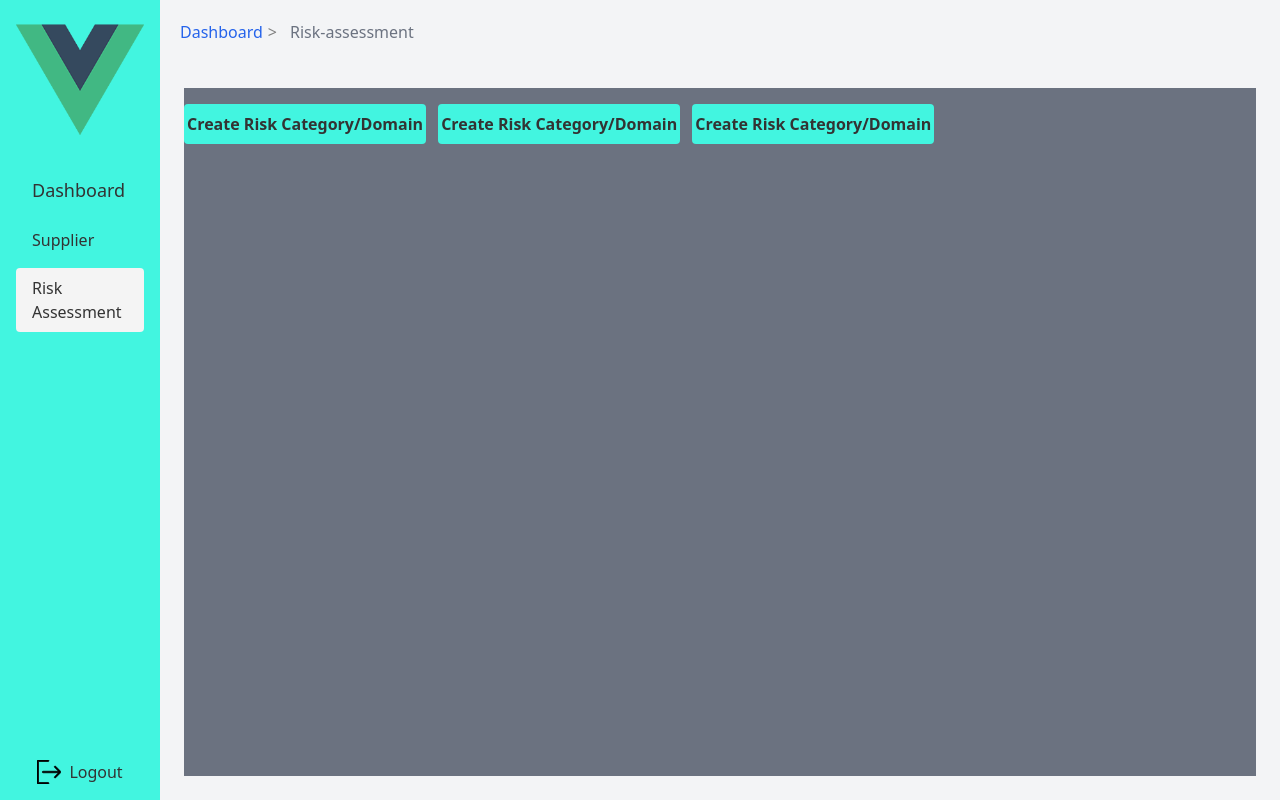
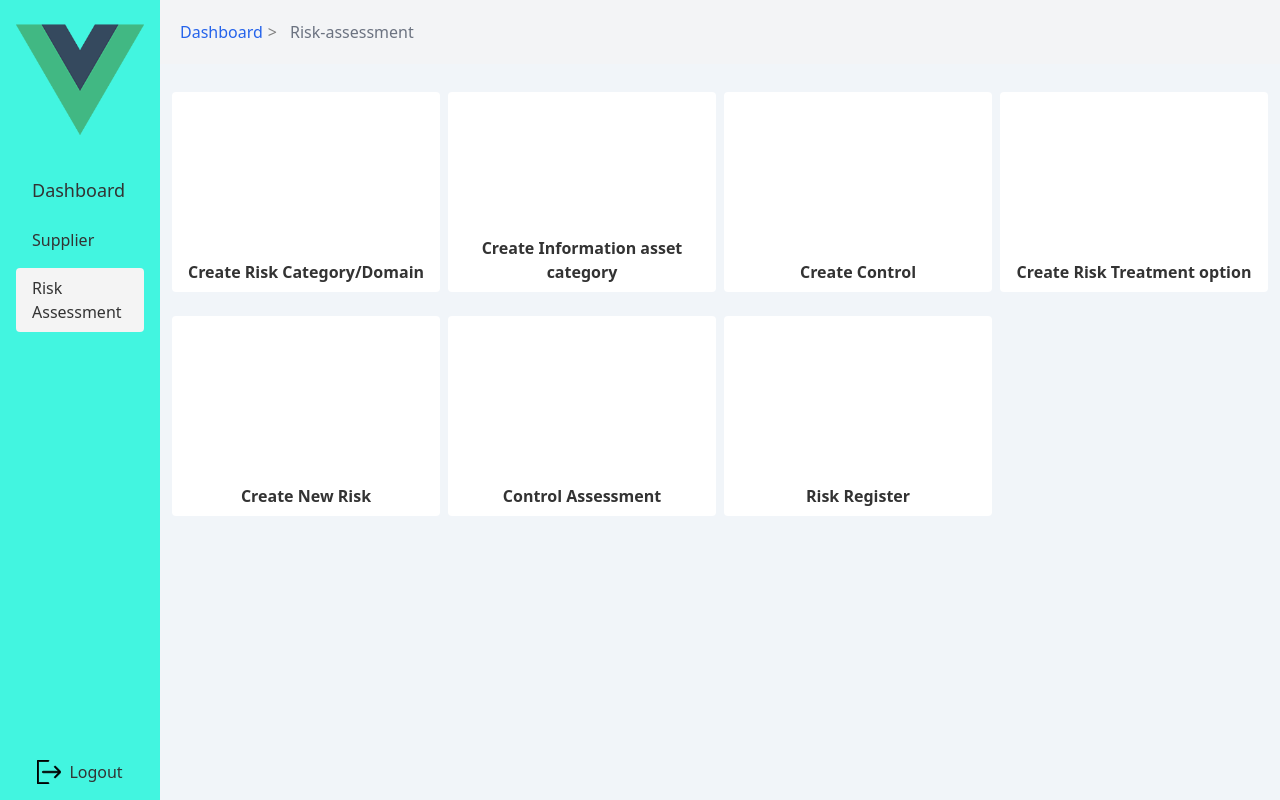
Before and after one commit to docility/docility-frontend, a Vue app: page /dashboard/risk-assessment in a window 1280 px wide. Built offline with nearby package versions, Linux system fonts and the light colour scheme; sample sign-in values are in the browser's storage.

Commit message:
add risk assessment

```diff
--- a/src/components/Dashboard.vue
+++ b/src/components/Dashboard.vue
@@ -67,8 +67,8 @@
     <!-- Main Content -->
     <main class="flex-1 flex flex-col h-full overflow-auto mt-20 md:mt-0">
       <bread-crumb />
-      <div class="flex-1 flex justify-center p-6 overflow-x-auto">
-        <div class="w-full min-w-full h-full min-h-[90%]">
+      <div class="flex-1 flex justify-center p-2 overflow-x-auto bg-slate-100">
+        <div class="w-full min-w-full h-full min-h-[100%]">
           <router-view></router-view>
         </div>
       </div>
--- a/src/components/NotFound.vue
+++ b/src/components/NotFound.vue
@@ -16,7 +16,7 @@ export default {
   name: 'NotFound',
   methods: {
     goBack() {
-      this.$router.push("dashboard/home");
+      this.$router.back(-1);
     }
   }
 }
--- /dev/null
+++ b/src/components/private/riskAssessment/menu/create-control.vue
@@ -0,0 +1,28 @@
+<template>
+  <div class="container flex flex-col w-full h-full overflow-hidden ">
+    <HeaderButton title="Create Control" :onClick="goBack" />
+    <div class="grid gap-2 grid-cols-4 w-[100%] p-1 items-center justify-center">
+        <h1>create-control</h1>
+    </div>
+  </div>
+
+</template>
+
+<script>
+import HeaderButton from '@/components/reuseable/HeaderButton.vue';
+
+export default {
+  components: {
+    HeaderButton
+  },
+    name: "create-control",
+    methods: {
+      goBack() {
+        this.$router.back(-1)
+      }
+    },
+    mounted() {
+      console.log("mounted")
+    }
+  }
+</script>
--- /dev/null
+++ b/src/components/private/riskAssessment/menu/create-controll-assessment.vue
@@ -0,0 +1,20 @@
+<template>
+  <div class="container flex flex-col w-full h-full overflow-hidden ">
+    <div class="grid gap-2 grid-cols-4 w-[100%] p-1 items-center justify-center">
+        <h1>create-controll-assessment</h1>
+    </div>
+  </div>
+
+</template>
+
+<script>
+  export default {
+    name: "create-controll-assessment",
+    methods: {
+
+    },
+    mounted() {
+      console.log("mounted")
+    }
+  }
+</script>
--- /dev/null
+++ b/src/components/private/riskAssessment/menu/create-information-asset.vue
@@ -0,0 +1,20 @@
+<template>
+  <div class="container flex flex-col w-full h-full overflow-hidden ">
+    <div class="grid gap-2 grid-cols-4 w-[100%] p-1 items-center justify-center">
+        <h1>create-information-asset</h1>
+    </div>
+  </div>
+
+</template>
+
+<script>
+  export default {
+    name: "create-information-asset",
+    methods: {
+
+    },
+    mounted() {
+      console.log("mounted")
+    }
+  }
+</script>
--- /dev/null
+++ b/src/components/private/riskAssessment/menu/create-risk-category.vue
@@ -0,0 +1,66 @@
+<template>
+  <div class="container flex flex-col w-full h-full overflow-hidden ">
+
+    <HeaderButton title="Create Risk Category" :onClick="goBack" />
+    <form @submit="submitRiskCategory">
+      <div class="grid gap-2 grid-cols-1 w-[100%] p-2 items-center justify-center mt-5 bg-primary-text">
+        <div class="mb-4">
+          <label class="block text-lg font-medium text-gray-700">Risk category/domain </label>
+          <input v-model="category" type="text" required  class="mt-1 block w-full p-2 border border-gray-300 rounded" />
+        </div>
+        <div class="mb-4">
+          <label class="block text-lg font-medium text-gray-700">Description of risk category/domain </label>
+          <textarea  v-model="description" rows="5" type="text" required class="mt-1 block w-full p-2 border border-gray-300 rounded text-lg" />
+        </div>
+      </div>
+      <button type="submit" class="w-full mt-4 bg-primary text-secondary-text font-semibold py-2 rounded hover:bg-secondary-alternate">Submit</button>
+    </form>
+  </div>
+
+</template>
+
+<script>
+import HeaderButton from '@/components/reuseable/HeaderButton.vue';
+import http from '@/helpers/http';
+import { toast } from 'vue3-toastify';
+
+  export default {
+    components: {
+      HeaderButton
+    },
+    data() {
+      return {
+        category: '',
+        description: ''
+      }
+    },
+    name: "create-risk-category",
+    methods: {
+      goBack() {
+        this.$router.push("/dashboard/risk-assessment")
+      },
+      reset() {
+        this.category = '';
+        this.description = '';
+      },
+      async submitRiskCategory(e) {
+        e.preventDefault()
+        try {
+          const response = await http.post("/api/risk-categories", { data: { category_domain: this.category, description: this.description } });
+          if (response.status == 200) {
+            toast.success("New Category Successfully Saved")
+          } else {
+            toast.success("Error on Saving Category")
+          }
+        } catch (error) {
+          toast.error("Internal Server Error: "+ error.response?.data?.error?.message)
+        } finally {
+          this.reset()
+        }
+      }
+    },
+    mounted() {
+      console.log("mounted")
+    }
+  }
+</script>
--- /dev/null
+++ b/src/components/private/riskAssessment/menu/create-template.vue
@@ -0,0 +1,20 @@
+<template>
+  <div class="container flex flex-col w-full h-full overflow-hidden ">
+    <div class="grid gap-2 grid-cols-4 w-[100%] p-1 items-center justify-center">
+        <h1>create-template</h1>
+    </div>
+  </div>
+
+</template>
+
+<script>
+  export default {
+    name: "create-template",
+    methods: {
+
+    },
+    mounted() {
+      console.log("mounted")
+    }
+  }
+</script>
--- /dev/null
+++ b/src/components/private/riskAssessment/menu/risk-registered.vue
@@ -0,0 +1,20 @@
+<template>
+  <div class="container flex flex-col w-full h-full overflow-hidden ">
+    <div class="grid gap-2 grid-cols-4 w-[100%] p-1 items-center justify-center">
+        <h1>registered-risk</h1>
+    </div>
+  </div>
+
+</template>
+
+<script>
+  export default {
+    name: "registered-risk",
+    methods: {
+
+    },
+    mounted() {
+      console.log("mounted")
+    }
+  }
+</script>
--- a/src/components/private/riskAssessment/risk-assessment.vue
+++ b/src/components/private/riskAssessment/risk-assessment.vue
@@ -1,21 +1,77 @@
 <template>
-  <div class="container flex flex-col w-full h-full overflow-hidden bg-gray-500">
-    <div class="grid gap-3 grid-cols-3 w-[70%]">
-      <button type="submit" class="w-full mt-4 bg-primary text-secondary-text font-semibold py-2 rounded hover:bg-secondary-alternate">Create Risk Category/Domain</button>
-      <button type="submit" class="w-full mt-4 bg-primary text-secondary-text font-semibold py-2 rounded hover:bg-secondary-alternate">Create Risk Category/Domain</button>
-      <button type="submit" class="w-full mt-4 bg-primary text-secondary-text font-semibold py-2 rounded hover:bg-secondary-alternate">Create Risk Category/Domain</button>
+  <div class="container flex flex-col w-full h-full overflow-hidden">
+    <div
+      class="grid gap-2 grid-cols-4 w-[100%] p-1 items-center justify-center"
+    >
+      <router-link
+        to="risk-assessment/create-risk-category"
+        type="submit"
+        class="w-full bg-primary-text mt-4 text-secondary-text font-semibold py-2 rounded hover:shadow-lg shadow-slate-300 hover:scale-2 buttons flex justify-center items-end"
+      >
+        Create Risk Category/Domain
+      </router-link>
+
+      <router-link
+        to="risk-assessment/create-information-asset"
+        type="submit"
+        class="w-full bg-primary-text mt-4 text-secondary-text font-semibold py-2 rounded hover:shadow-lg shadow-slate-300 hover:scale-2 buttons flex justify-center items-end"
+        >Create Information asset category
+      </router-link>
+      <router-link
+        to="risk-assessment/create-control"
+        type="submit"
+       class="w-full bg-primary-text mt-4 text-secondary-text font-semibold py-2 rounded hover:shadow-lg shadow-slate-300 hover:scale-2 buttons flex justify-center items-end"
+        >Create Control
+      </router-link>
+      <router-link
+        to="risk-assessment/create-risk-template"
+        type="submit"
+        class="w-full bg-primary-text mt-4 text-secondary-text font-semibold py-2 rounded hover:shadow-lg shadow-slate-300 hover:scale-2 buttons flex justify-center items-end"
+        >Create Risk Treatment option
+      </router-link>
+      <router-link
+        to="risk-assessment/create-risk"
+        type="submit"
+        class="w-full bg-primary-text mt-4 text-secondary-text font-semibold py-2 rounded hover:shadow-lg shadow-slate-300 hover:scale-2 buttons flex justify-center items-end"
+        >Create New Risk
+      </router-link>
+      <router-link
+        to="risk-assessment/create-control-assessment"
+        type="submit"
+        class="w-full bg-primary-text mt-4 text-secondary-text font-semibold py-2 rounded hover:shadow-lg shadow-slate-300 hover:scale-2 buttons flex justify-center items-end"
+        >Control Assessment
+      </router-link>
+      <router-link
+        to="risk-assessment/risk-register"
+        type="submit"
+       class="w-full bg-primary-text mt-4 text-secondary-text font-semibold py-2 rounded hover:shadow-lg shadow-slate-300 hover:scale-2 buttons flex justify-center items-end"
+        >Risk Register
+      </router-link>
     </div>
   </div>
-
 </template>
 
 <script>
-  export default {
-    name: 'RiskAssessment',
-    data() {
-      return {
+export default {
+  name: "RiskAssessment",
+  data() {
+    return {};
+  },
+  methods: {
+    createRisk() {
+      this.$router.push("risk-assessment/create-risk");
+    },
+  },
+};
+</script>
 
-      }
-    }
-  }
-</script>
+<style>
+.buttons {
+  box-shadow: 1cm;
+  width: 100%;
+  height: 200px;
+  text-anchor: end;
+  text-align: center;
+  text-justify: auto;
+}
+</style>
--- /dev/null
+++ b/src/components/reuseable/HeaderButton.vue
@@ -0,0 +1,42 @@
+<template>
+  <div
+    class="w-full gap-2 p-5 flex flex-row justify-start items-center bg-white h-[70px]"
+  >
+    <svg class="hover:scale-110 cursor-pointer" @click="handleClick" xmlns="http://www.w3.org/2000/svg" viewBox="0 0 24 24" :width="iconSize" :height="iconSize">
+      <path d="M19 12H5M5 12l7-7M5 12l7 7" stroke="currentColor" stroke-width="2" stroke-linecap="round" stroke-linejoin="round"/>
+    </svg>
+    <h1 class="font-semibold">{{ title }}</h1>
+  </div>
+</template>
+
+<script>
+export default {
+  name: "BackArrowHeader",
+  props: {
+    title: {
+      type: String,
+      required: true,
+      default: ""
+    },
+    iconSize: {
+      type: String,
+      default: "24"
+    },
+    // Optional callback for click event
+    onClick: {
+      type: Function,
+      default: () => {}
+    }
+  },
+  methods: {
+    handleClick() {
+      // Trigger the onClick prop function when clicked
+      this.onClick();
+    }
+  }
+}
+</script>
+
+<style scoped>
+/* You can add custom styles if needed */
+</style>
--- a/src/router/index.js
+++ b/src/router/index.js
@@ -1,49 +1,96 @@
-import { createRouter, createWebHistory } from 'vue-router';
-import UserLogin from '@/components/public/UserLogin.vue';
-import Supplier from '@/components/private/supplier/supplier.vue';
-import Dashboard from '@/components/Dashboard.vue';
+import { createRouter, createWebHistory } from "vue-router";
+import UserLogin from "@/components/public/UserLogin.vue";
+import Supplier from "@/components/private/supplier/supplier.vue";
+import Dashboard from "@/components/Dashboard.vue";
+import NotFound from "@/components/NotFound.vue";
+import Home from "@/components/private/Home.vue";
+import RiskAssessment from "@/components/private/riskAssessment/risk-assessment.vue";
+import CreateRisk from "@/components/private/riskAssessment/menu/create-risk-category.vue"; // Import your actual component here
+import CreateControl from "@/components/private/riskAssessment/menu/create-control.vue";
+import CreateControllAssessment from "@/components/private/riskAssessment/menu/create-controll-assessment.vue";
+import CreateInformationAsset from "@/components/private/riskAssessment/menu/create-information-asset.vue";
+import CreateRiskCategory from "@/components/private/riskAssessment/menu/create-risk-category.vue";
+import CreateTemplate from "@/components/private/riskAssessment/menu/create-template.vue";
+import RiskRegistered from "@/components/private/riskAssessment/menu/risk-registered.vue";
 
-import NotFound from '@/components/NotFound.vue';
-import Home from '@/components/private/Home.vue';
-import RiskAssessment from '@/components/private/riskAssessment/risk-assessment.vue';
 // Define your routes
 const routes = [
-  { path: '/signin', name: 'signin', component: UserLogin },
-  // { path: '/view-grades', name: 'view-grades', component: ViewGrades },
+  { path: "/signin", name: "signin", component: UserLogin },
   {
-    path: '/dashboard',
-    name: 'dashboard',
+    path: "/dashboard",
+    name: "dashboard",
     component: Dashboard,
     children: [
-      { path: '', redirect: '/dashboard/home' }, // Redirect root dashboard to home
-      { path: 'home', name: 'home', component: Home },
-      { path: 'supplier', name: 'supplier', component: Supplier },
-      { path: 'risk-assessment', name: 'risk assessment', component: RiskAssessment },
-      { path: '/:catchAll(.*)', name: 'NotFound', component: NotFound }
-    ]
+      { path: "", redirect: "/dashboard/home" }, // Redirect root dashboard to home
+      { path: "home", name: "home", component: Home },
+      { path: "supplier", name: "supplier", component: Supplier },
+      {
+        path: "risk-assessment",
+        name: "risk-assessment",
+        component: RiskAssessment,
+      },
+      {
+        path: "risk-assessment/create-control",
+        name: "Create Control",
+        component: CreateControl,
+      },
+      {
+        path: "risk-assessment/create-control-assessment",
+        name: "Control Assessment",
+        component: CreateControllAssessment,
+      },
+      {
+        path: "risk-assessment/create-information-asset",
+        name: "Information Asset",
+        component: CreateInformationAsset,
+      },
+      {
+        path: "risk-assessment/create-risk",
+        name: "create-risk",
+        component: CreateRisk,
+      },
+      {
+        path: "risk-assessment/create-risk-category",
+        name: "Risk Category",
+        component: CreateRiskCategory,
+      },
+      {
+        path: "risk-assessment/create-risk-template",
+        name: "Risk template",
+        component: CreateTemplate,
+      },
+      {
+        path: "risk-assessment/risk-register",
+        name: "Risks",
+        component: RiskRegistered,
+      },
+      { path: "/:catchAll(.*)", name: "NotFound", component: NotFound },
+    ],
   },
-  { path: '/:catchAll(.*)', name: 'NotFound', component: NotFound }
+  { path: "/:catchAll(.*)", name: "NotFound", component: NotFound },
 ];
 
 // Create the router instance
 const router = createRouter({
   history: createWebHistory(),
-  routes
+  routes,
 });
 
 // Global navigation guard
 router.beforeEach((to, from, next) => {
-  const isAuthenticated = sessionStorage.getItem('jwt');
-
-  if (to.name !== 'signin' && !isAuthenticated && to.name !== 'register' && to.name !== 'view-grades') {
-    next({ name: 'signin' });
-  } else if (to.name === 'signin' && isAuthenticated) {
-    next({ name: '/dashboard' }); // Redirect to home if authenticated
+  const isAuthenticated = sessionStorage.getItem("jwt");
+  if (
+    to.name !== "signin" &&
+    !isAuthenticated &&
+    to.name !== "register" &&
+    to.name !== "view-grades"
+  ) {
+    next({ name: "signin" });
+  } else if (to.name === "signin" && isAuthenticated) {
+    next({ name: "dashboard" }); // Redirect to dashboard if authenticated
   } else {
     next();
   }
 });
 
-console.log('Router setup:', router);
-
 export default router;
```
Also changed, not shown: src/components/private/riskAssessment/menu/create-risk.vue (added, +20 -0 lines).
